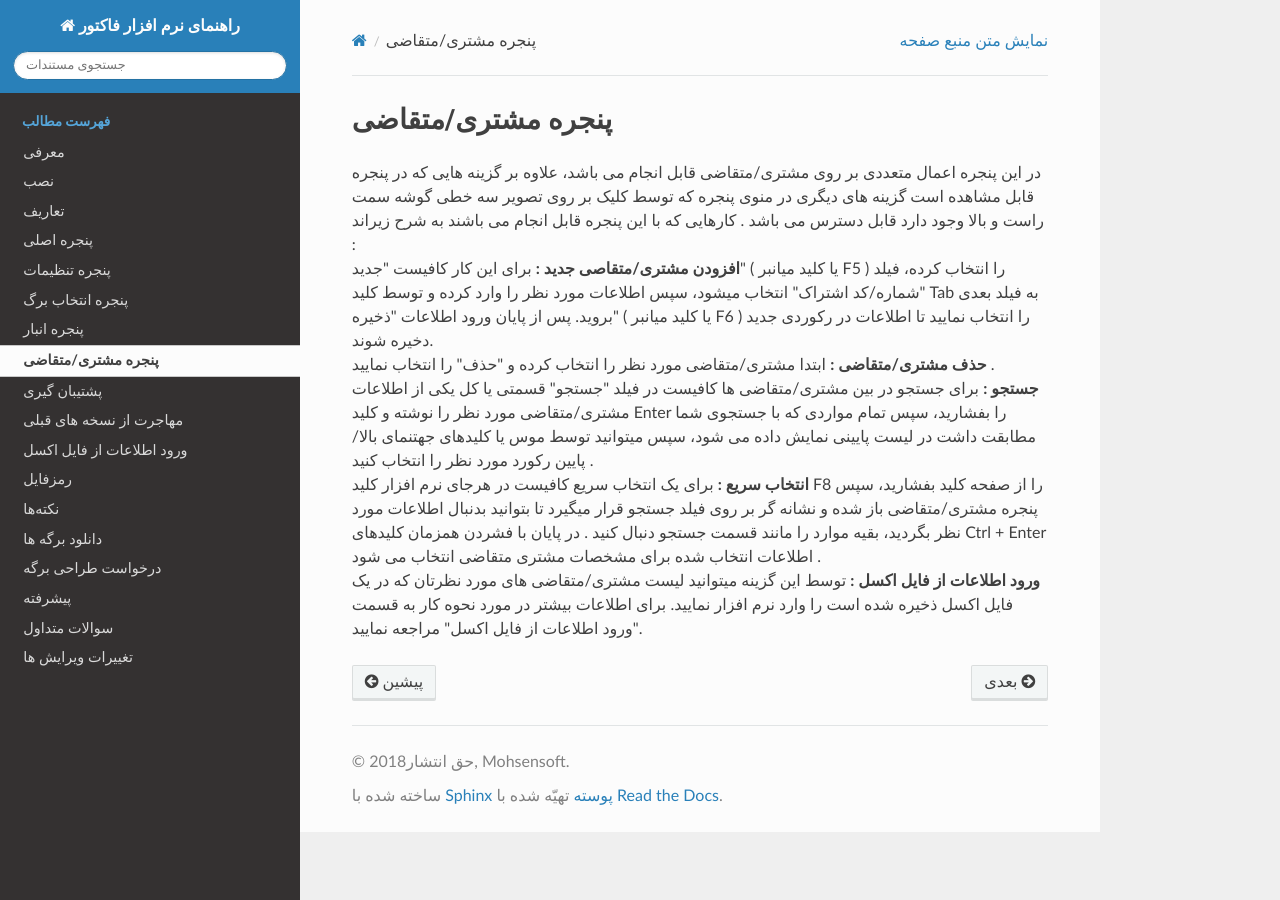
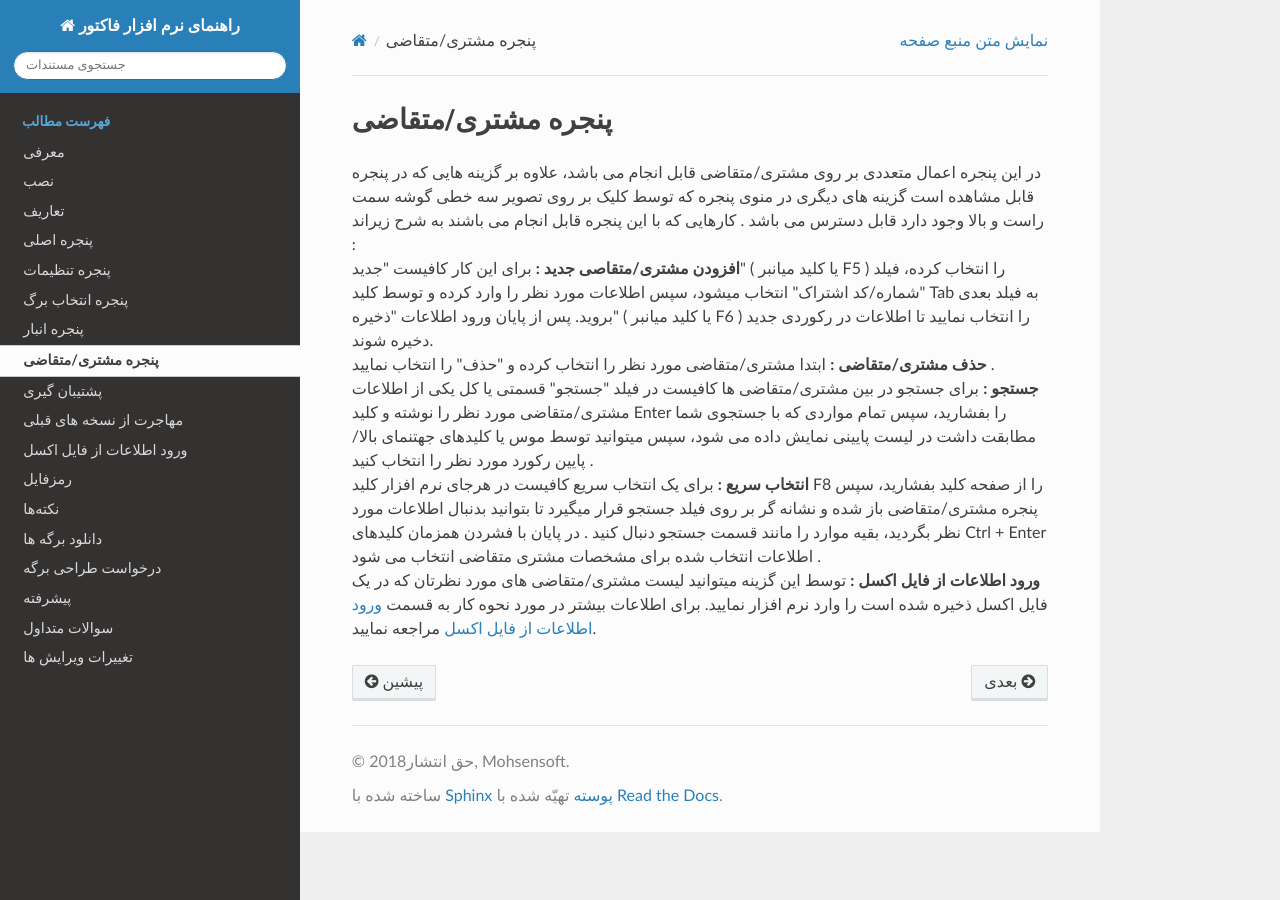
Before and after one commit to Mohsensoft/faktor-doc, a Sphinx documentation site: the page built from docs/source/customer-window.rst, in a window 1280 px wide. Built offline with Sphinx 7.4.7 and the Read the Docs theme 2.0.0, drawn with Linux system fonts in a browser that asks for light colours; some of the changed lines change nothing that is shown.

Commit message:
add hyperlinks and reformat the text

```diff
--- a/docs/source/customer-window.rst
+++ b/docs/source/customer-window.rst
@@ -5,4 +5,6 @@
 | **حذف مشتری/متقاضی :** ابتدا مشتری/متقاضی مورد نظر را انتخاب کرده و "حذف" را انتخاب نمایید .
 | **جستجو :** برای جستجو در بین مشتری/متقاضی ها کافیست در فیلد "جستجو" قسمتی یا کل یکی از اطلاعات مشتری/متقاضی مورد نظر را نوشته و کلید Enter را بفشارید، سپس تمام مواردی که با جستجوی شما مطابقت داشت در لیست پایینی نمایش داده می شود، سپس میتوانید توسط موس یا کلیدهای جهتنمای بالا/پایین رکورد مورد نظر را انتخاب کنید .
 | **انتخاب سریع :** برای یک انتخاب سریع کافیست در هرجای نرم افزار کلید F8 را از صفحه کلید بفشارید، سپس پنجره مشتری/متقاضی باز شده و نشانه گر بر روی فیلد جستجو قرار میگیرد تا بتوانید بدنبال اطلاعات مورد نظر بگردید، بقیه موارد را مانند قسمت جستجو دنبال کنید . در پایان با فشردن همزمان کلیدهای Ctrl + Enter اطلاعات انتخاب شده برای مشخصات مشتری متقاضی انتخاب می شود .
-| **ورود اطلاعات از فایل اکسل :** توسط این گزینه میتوانید لیست مشتری/متقاضی های مورد نظرتان که در یک فایل اکسل ذخیره شده است را وارد نرم افزار نمایید. برای اطلاعات بیشتر در مورد نحوه کار به قسمت "ورود اطلاعات از فایل اکسل" مراجعه نمایید.
+| **ورود اطلاعات از فایل اکسل :** توسط این گزینه میتوانید لیست مشتری/متقاضی های مورد نظرتان که در یک فایل اکسل ذخیره شده است را وارد نرم افزار نمایید. برای اطلاعات بیشتر در مورد نحوه کار به قسمت `ورود اطلاعات از فایل اکسل`_ مراجعه نمایید.
+
+.. _ورود اطلاعات از فایل اکسل: https://mohsensoft.com/docs/faktor/import-from-excel.html
```
